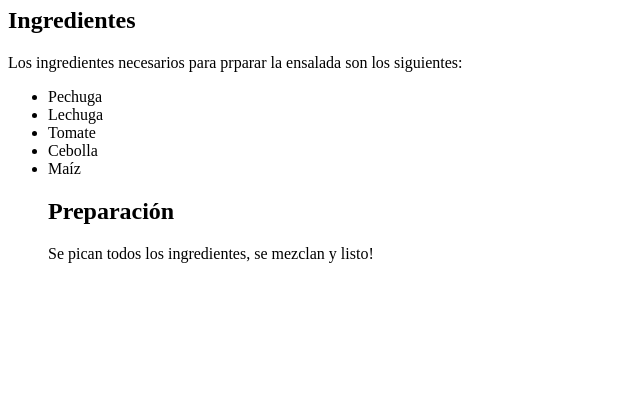
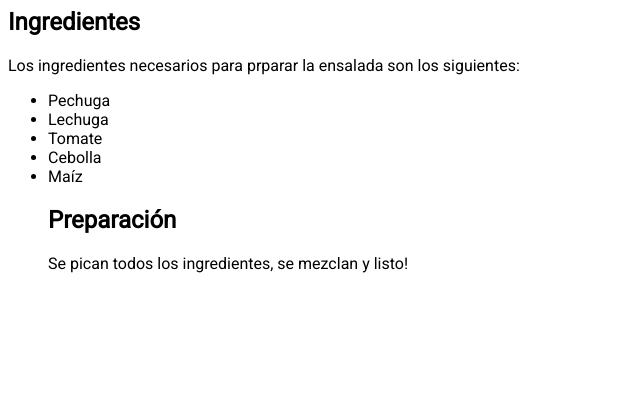
Before and after one commit to maoacr/aspirantes-mir-html-y-css, a plain HTML site: page ejercicio1-html-y-css/index.html in a window 1280 px wide. Shown: the part 397-800 px from the top of the page, without its empty margins (0-640 px from the left). Drawn offline with Linux system fonts and the light colour scheme.

Commit message:
EStilos adicionales para agregar al merge

```diff
--- a/ejercicio1-html-y-css/estilos.css
+++ b/ejercicio1-html-y-css/estilos.css
@@ -1,3 +1,6 @@
+*{
+  font-family: 'Roboto', sans-serif;;
+}
 h1{
   color: #29a3a3;
 }
--- a/ejercicio1-html-y-css/index.html
+++ b/ejercicio1-html-y-css/index.html
@@ -6,6 +6,9 @@
     <meta name="viewport" content="width=device-width, initial-scale=1.0">
     <title>Mi receta</title>
     <link rel="stylesheet" href="./estilos.css">
+    <link rel="preconnect" href="https://fonts.googleapis.com">
+    <link rel="preconnect" href="https://fonts.gstatic.com" crossorigin>
+    <link href="https://fonts.googleapis.com/css2?family=Roboto&display=swap" rel="stylesheet">
   </head>
   <body>
     <h1>Receta: Ensalada</h1>
```
